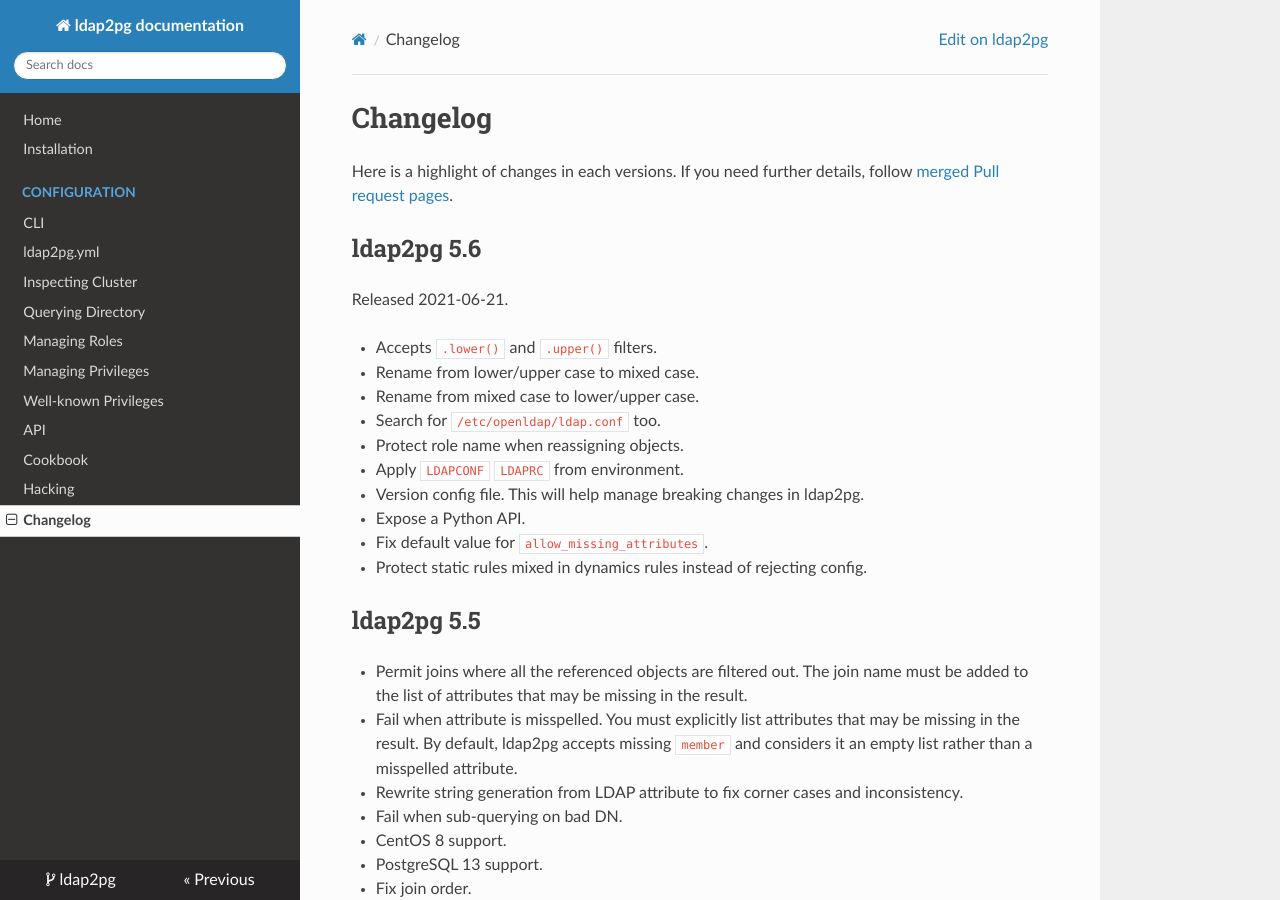
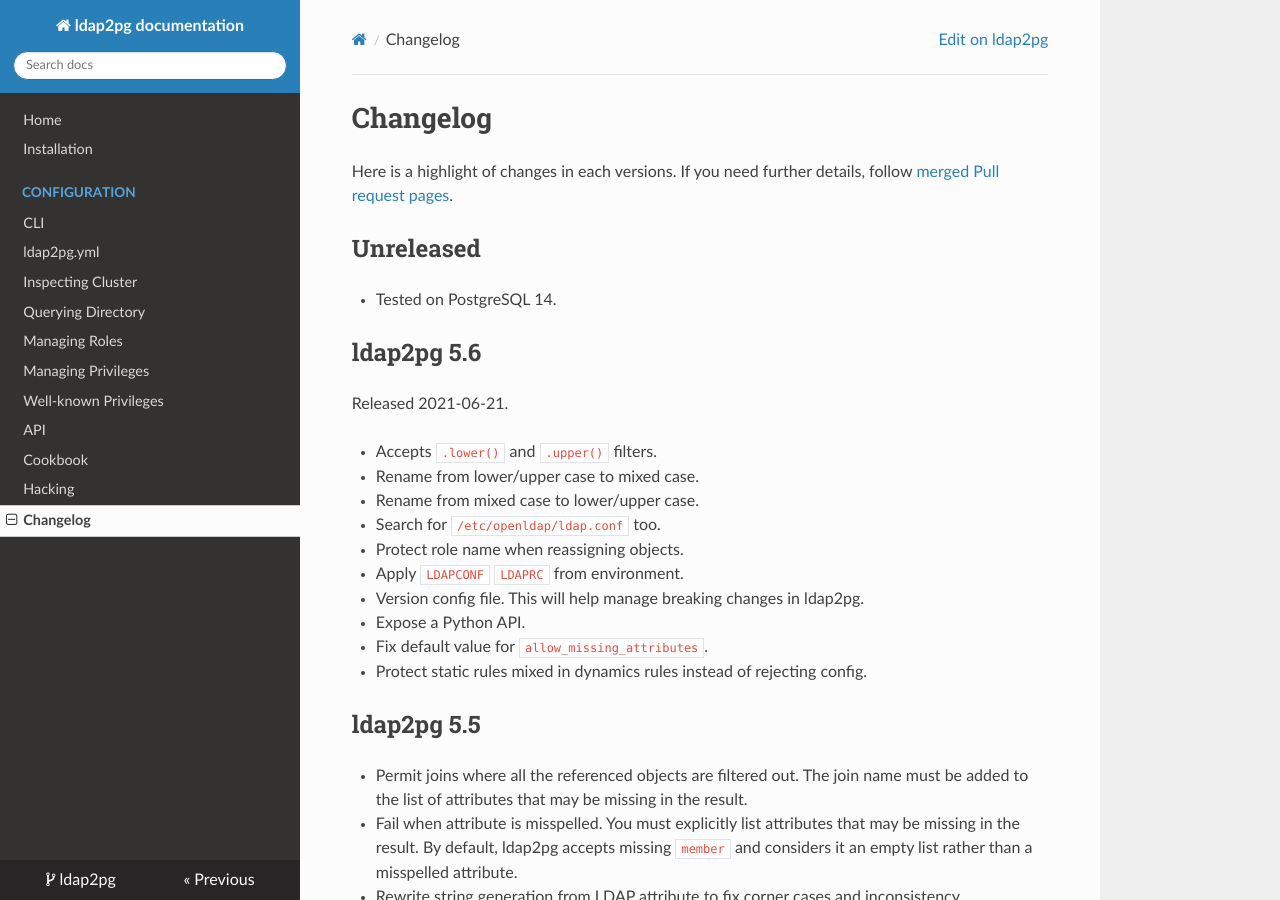
Before and after one commit to dalibo/ldap2pg, an MkDocs documentation site: the page built from docs/changelog.md, in a window 1280 px wide and 900 px high. Built offline with MkDocs 1.6.1, drawn with Linux system fonts in a browser that asks for light colours; nearby versions of some CDN libraries.

Commit message:
Test PostgreSQL 14

```diff
--- a/docker-compose.yml
+++ b/docker-compose.yml
@@ -18,7 +18,7 @@
       com.dnsdock.alias: ldap.ldap2pg.docker
 
   postgres:
-    image: postgres:${PGVERSION-12}-alpine
+    image: postgres:${PGVERSION-14}-alpine
     environment:
       POSTGRES_USER: postgres
       POSTGRES_HOST_AUTH_METHOD: trust
--- a/docs/changelog.md
+++ b/docs/changelog.md
@@ -5,6 +5,11 @@
 Here is a highlight of changes in each versions. If you need further details,
 follow [merged Pull request
 pages](https://github.com/dalibo/ldap2pg/pulls?utf8=%E2%9C%93&q=is%3Apr%20is%3Amerged).
+
+
+# Unreleased
+
+- Tested on PostgreSQL 14.
 
 
 # ldap2pg 5.6
```
Also changed, not shown: 2 other files.
